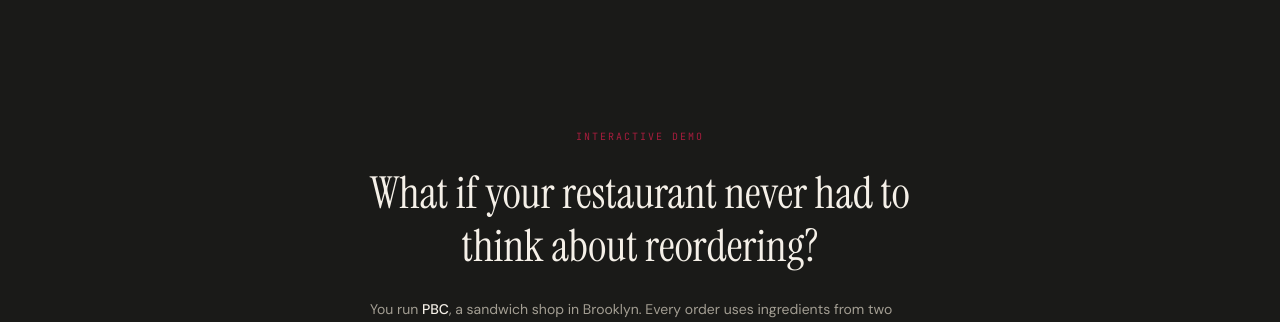
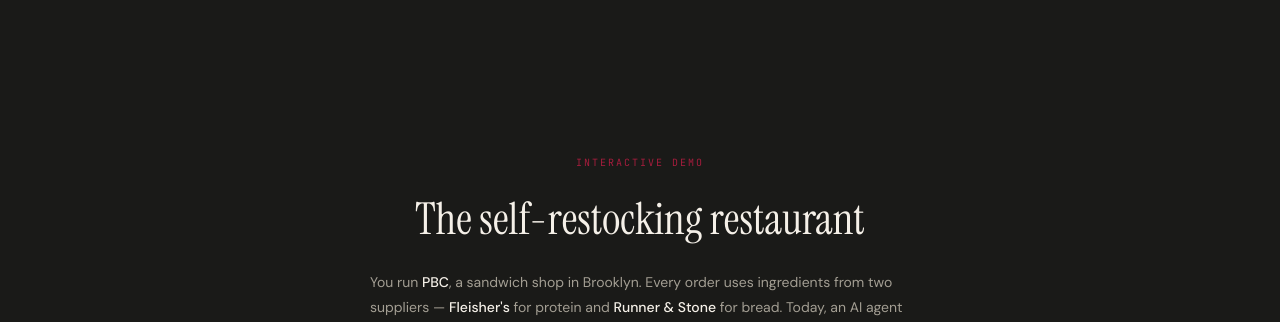
Before and after one commit to max-digi/ghost-kitchen, a website: page index.html in a window 1280 px wide. Shown: the top 322 px of the page. Drawn offline with Linux system fonts and the light colour scheme.

Commit message:
hero: the self-restocking restaurant
Amp-Thread-ID: https://ampcode.com/threads/T-019d0832-b446-7608-ac7a-a1137ac23e30
Co-authored-by: Amp <amp@ampcode.com>

```diff
--- a/index.html
+++ b/index.html
@@ -185,7 +185,7 @@
   <div class="hero-overlay" id="hero-overlay">
     <div class="hero-content">
       <div class="hero-eyebrow">Interactive Demo</div>
-      <div class="hero-title">What if your restaurant never had to think about reordering?</div>
+      <div class="hero-title">The self-restocking restaurant</div>
       <div class="hero-scenario">
         You run <strong>PBC</strong>, a sandwich shop in Brooklyn. Every order uses ingredients from two suppliers — <strong>Fleisher's</strong> for protein and <strong>Runner &amp; Stone</strong> for bread.
         Today, an AI agent watches every sandwich you sell and tallies what you used.
```
